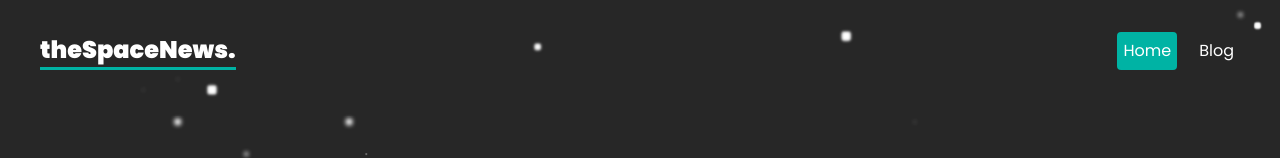
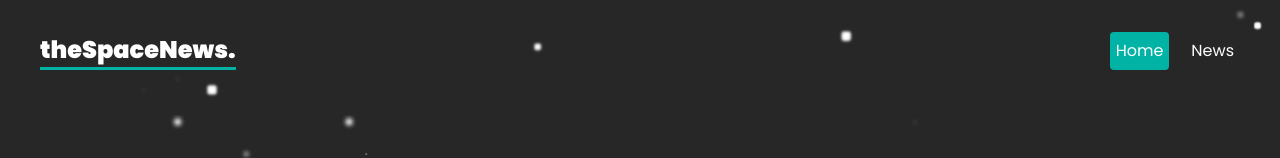
Before and after one commit to chezapangestu/news-space-flights, a React (Create React App) app: page / in a window 1280 px wide. Shown: the top 158 px of the page. Built offline with nearby package versions, Linux system fonts and the light colour scheme.

Commit message:
change the navbar title blog to news

```diff
--- a/src/layouts/RootLayout.js
+++ b/src/layouts/RootLayout.js
@@ -7,7 +7,7 @@ function RootLayout() {
                 <nav>
                 <h1>theSpaceNews.</h1>
                 <NavLink to="/">Home</NavLink>
-                <NavLink to="blog">Blog</NavLink>
+                <NavLink to="blog">News</NavLink>
                 {/* <NavLink to="help">Help</NavLink> */}
                 </nav>
             </header>
```
